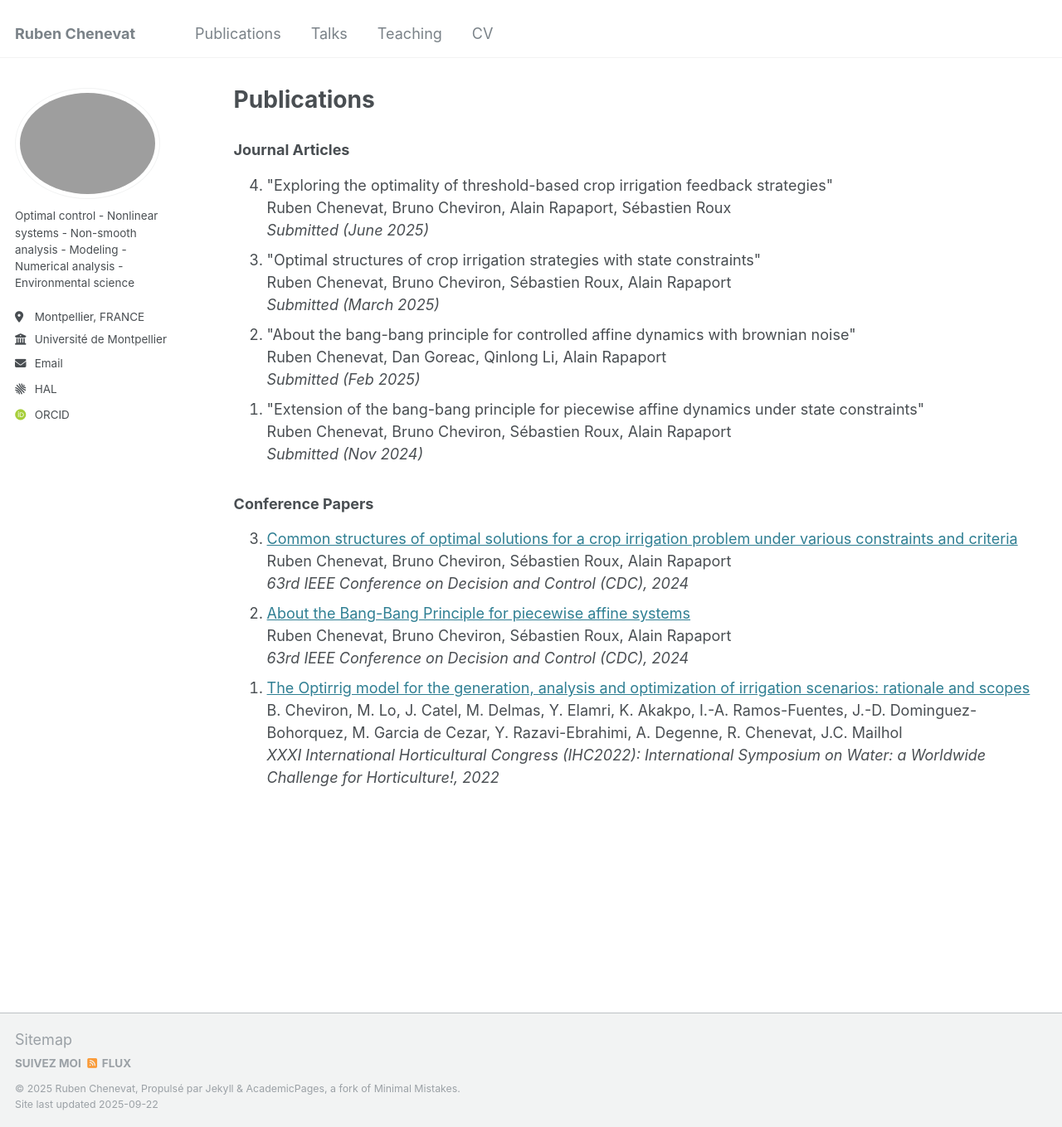
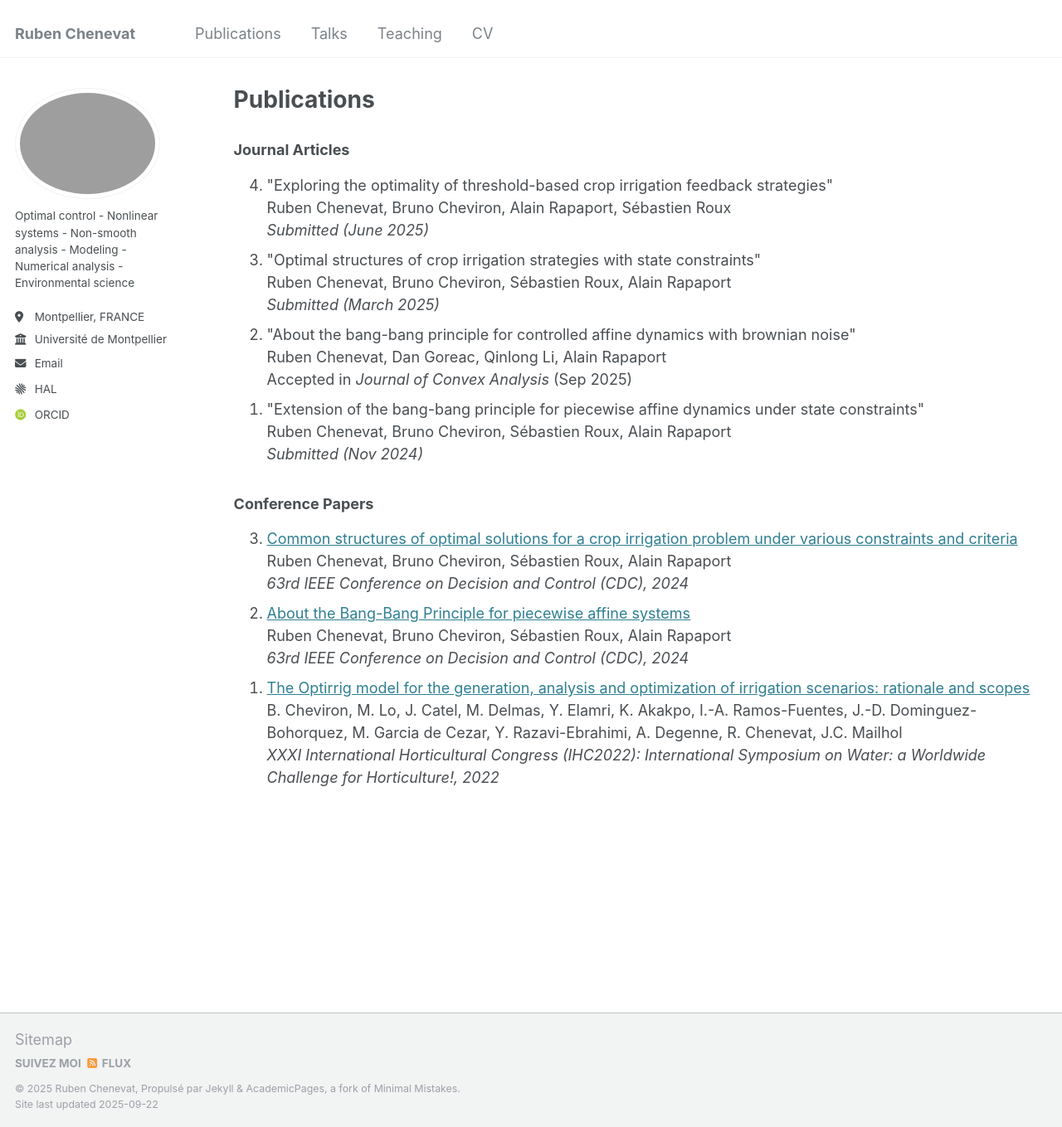
Before and after one commit to rubenchenevat/rubenchenevat.github.io, a Jekyll site: the page built from _pages/publications.html, in a window 1280 px wide and 1359 px high. Shown: the whole window at 83% size. Built offline with Jekyll 4.4.1, drawn with Linux system fonts in a browser that asks for light colours; some web fonts are replaced.

Commit message:
Update publications.html

```diff
--- a/_pages/publications.html
+++ b/_pages/publications.html
@@ -51,7 +51,7 @@ author_profile: true
     <li>
         "About the bang-bang principle for controlled affine dynamics with brownian noise"<br>
         Ruben Chenevat, Dan Goreac, Qinlong Li, Alain Rapaport<br>
-        <em>Submitted (Feb 2025)</em>
+        Accepted in <em>Journal of Convex Analysis</em> (Sep 2025)
     </li>
     <li>
         "Extension of the bang-bang principle for piecewise affine dynamics under state constraints"<br>
```
